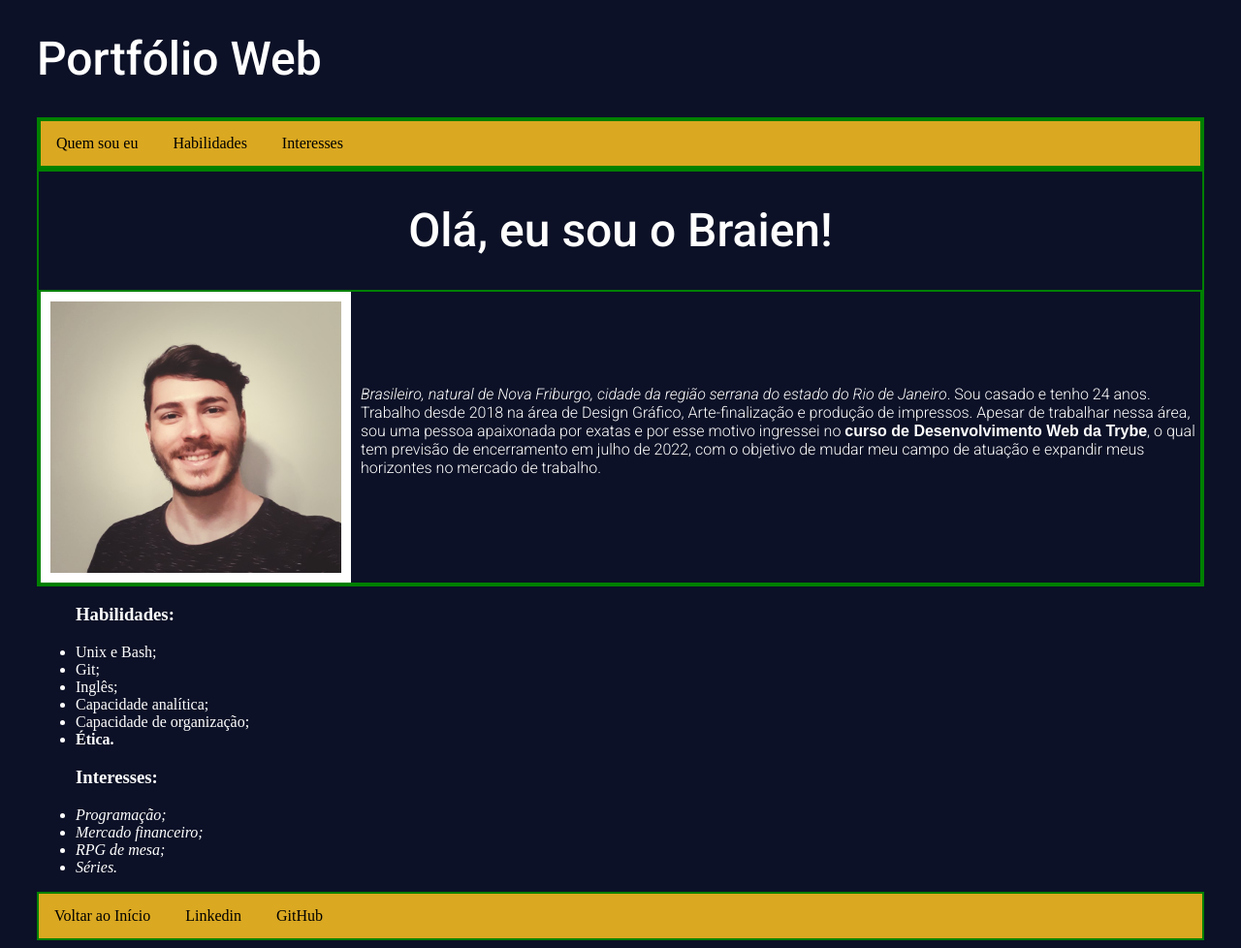
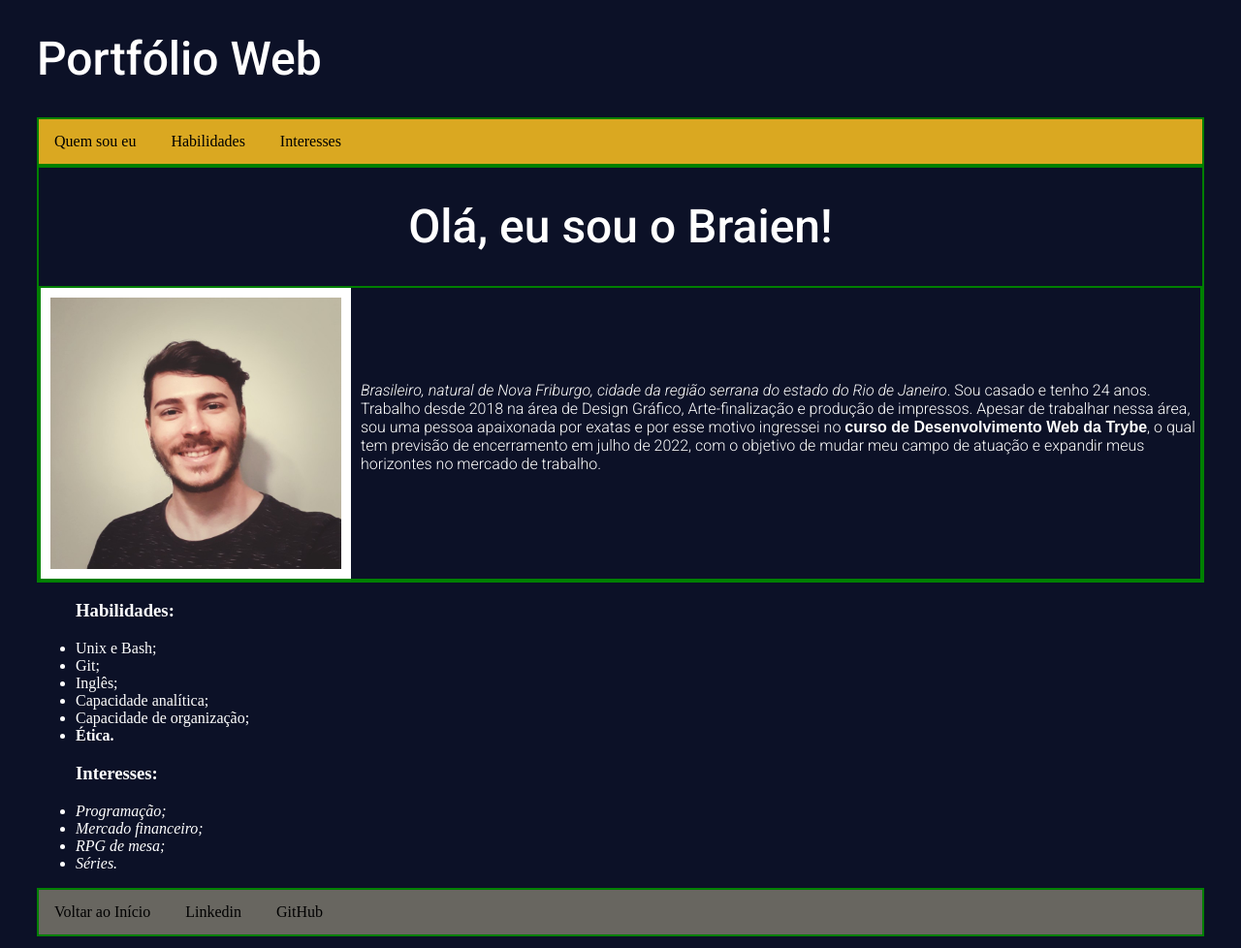
Before and after one commit to braien-machado/braien-machado.github.io, a plain HTML site: page index.html in a window 1280 px wide. Shown: the whole page at 97% size. Drawn offline with Linux system fonts and the light colour scheme.

Commit message:
muda background menu inferior

```diff
--- a/index.html
+++ b/index.html
@@ -11,7 +11,7 @@
 <body>
     <h1 id="voltar">Portfólio Web</h1>
     <div class="menu">
-      <div><ul>
+      <ul class="menu-superior">
 
           <li><a href="#quem_sou">Quem sou eu</a></li>
 
@@ -19,7 +19,7 @@
 
           <li><a href="#interesses">Interesses</a></li>
 
-      </ul></div>
+      </ul>
     </div>
 
     <div>
@@ -57,7 +57,7 @@
     </ul>
 
     <div class="menu">
-      <ul>
+      <ul class="menu-inferior">
         <li><a href="#voltar">Voltar ao Início</a></li>
         <li><a href="https://www.linkedin.com/in/braien-machado/" target="_blank">Linkedin</a></li>
         <li><a href="https://github.com/braien-machado" target="_blank">GitHub</a></li>
--- a/style.css
+++ b/style.css
@@ -34,7 +34,14 @@ a{
   list-style-type: none;
   padding: 0;
   margin: 0;
+}
+
+.menu-superior{
   background-color: rgb(218, 168, 33);
+}
+
+.menu-inferior{
+  background-color: rgb(104, 102, 96);
 }
 
 .menu ul li{
```
